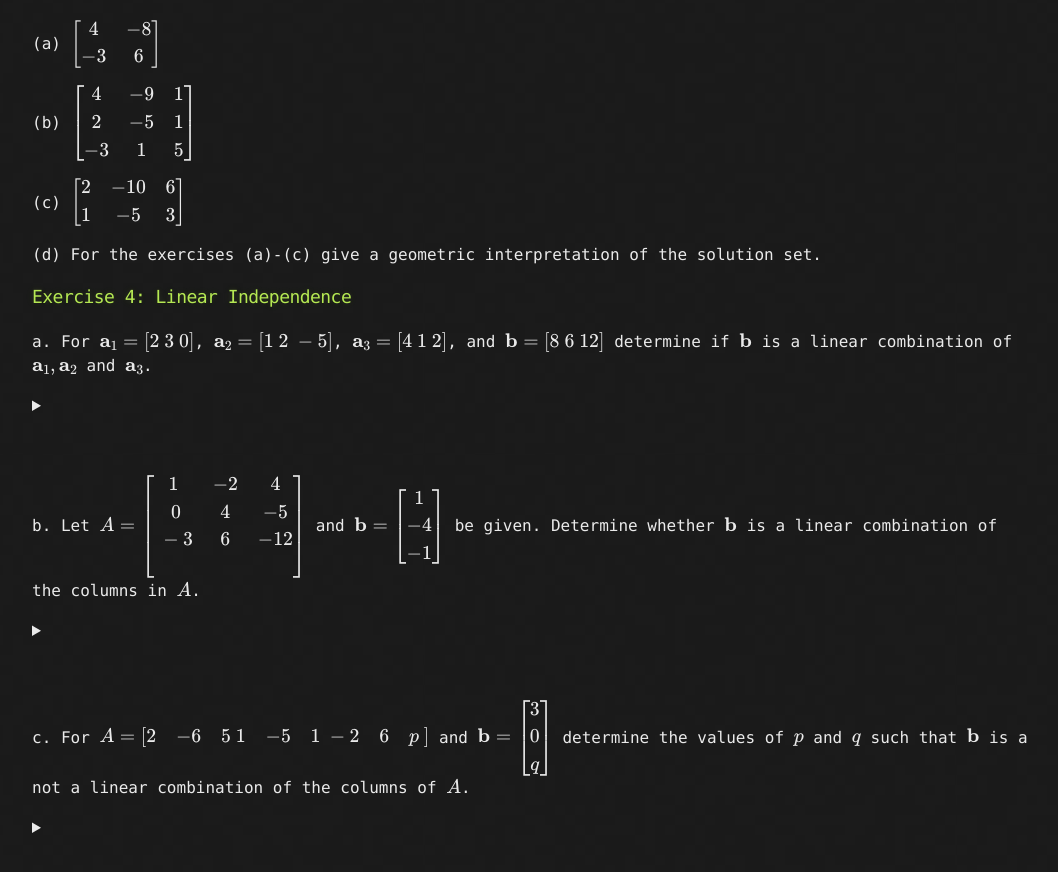
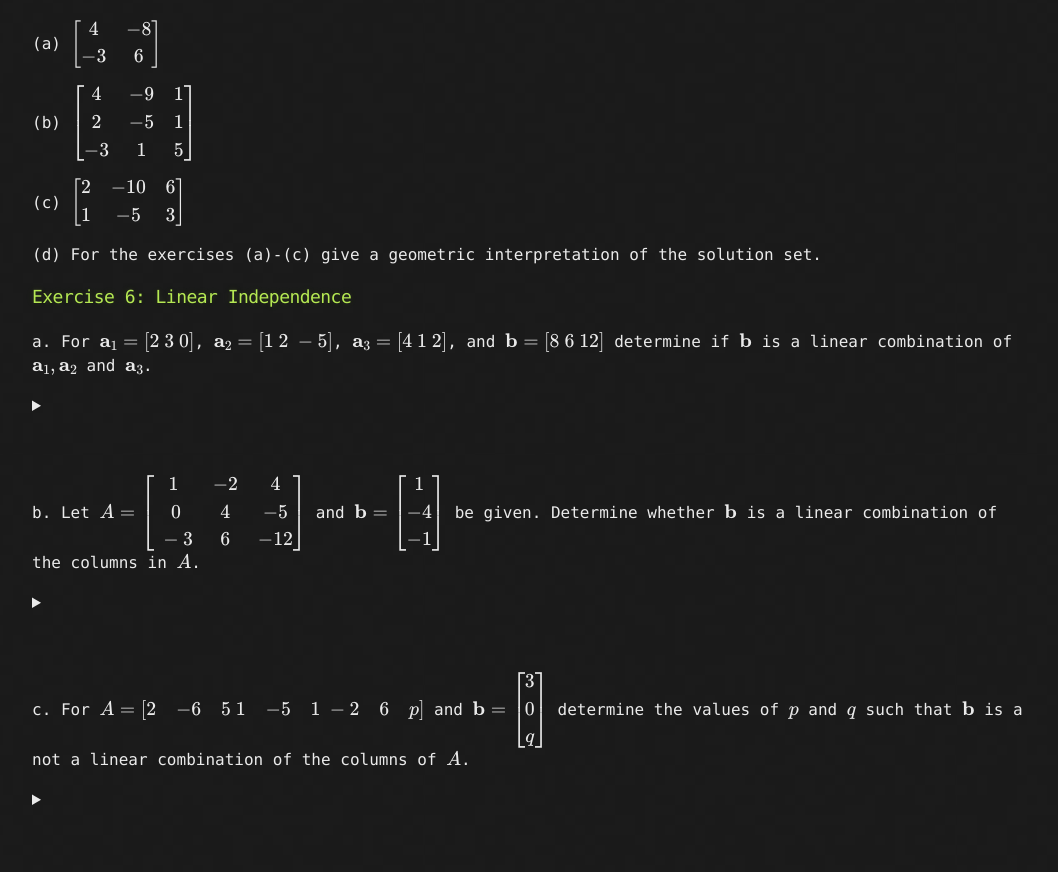
Before and after one commit to RBrooksDK/MSE1, a Jekyll site: the page built from 01_Getting_started_-_Basic_Arithmetic/test.md, in a window 1280 px wide and 900 px high, scrolled down 2738 px. Shown: the top 872 px of the window, without its empty margins (108-1166 px from the left). Built offline with Jekyll 4.4.1, drawn with Linux system fonts in a browser that asks for light colours; our own code applies the rules of GitHub Pages for plain Markdown files.

Commit message:
update test.md

```diff
--- a/01_Getting_started_-_Basic_Arithmetic/test.md
+++ b/01_Getting_started_-_Basic_Arithmetic/test.md
@@ -368,7 +368,7 @@ $$
 
 
 
-### Exercise 4: Linear Independence
+### Exercise 6: Linear Independence
 
 a. For
     $\mathbf{a}_1 =
@@ -411,7 +411,7 @@ Yes, since $\mathbf{b}=3\mathbf{a}_1-2\mathbf{a}_2+\mathbf{a}_3$
 b.
 Let $$A = \begin{bmatrix}1  & -2 & 4 \\\
                         0  & 4  & -5 \\\
-                        -3 & 6  & -12 \\\
+                        -3 & 6  & -12
                         \end{bmatrix}$$ and
     $\mathbf{b}=\begin{bmatrix}1 \\\ -4 \\\ -1\end{bmatrix}$ be given.
      Determine whether $\mathbf{b}$ is a linear combination of the columns in $A$.
@@ -429,7 +429,7 @@ No $\mathbf{b}$ is not a linear combination of the columns of $A$
 
 c. For $A = \begin{bmatrix}2  & -6 & 5 \\\
                         1  & -5  & 1 \\\
-                        -2 & 6  & p \\\
+                        -2 & 6  & p
                         \end{bmatrix}$ and
         $\mathbf{b}= \begin{bmatrix}3 \\\ 0 \\\ q\end{bmatrix}$
     determine the values of $p$ and $q$ such that $\mathbf{b}$ is a not a linear combination of the columns of $A$.
```
